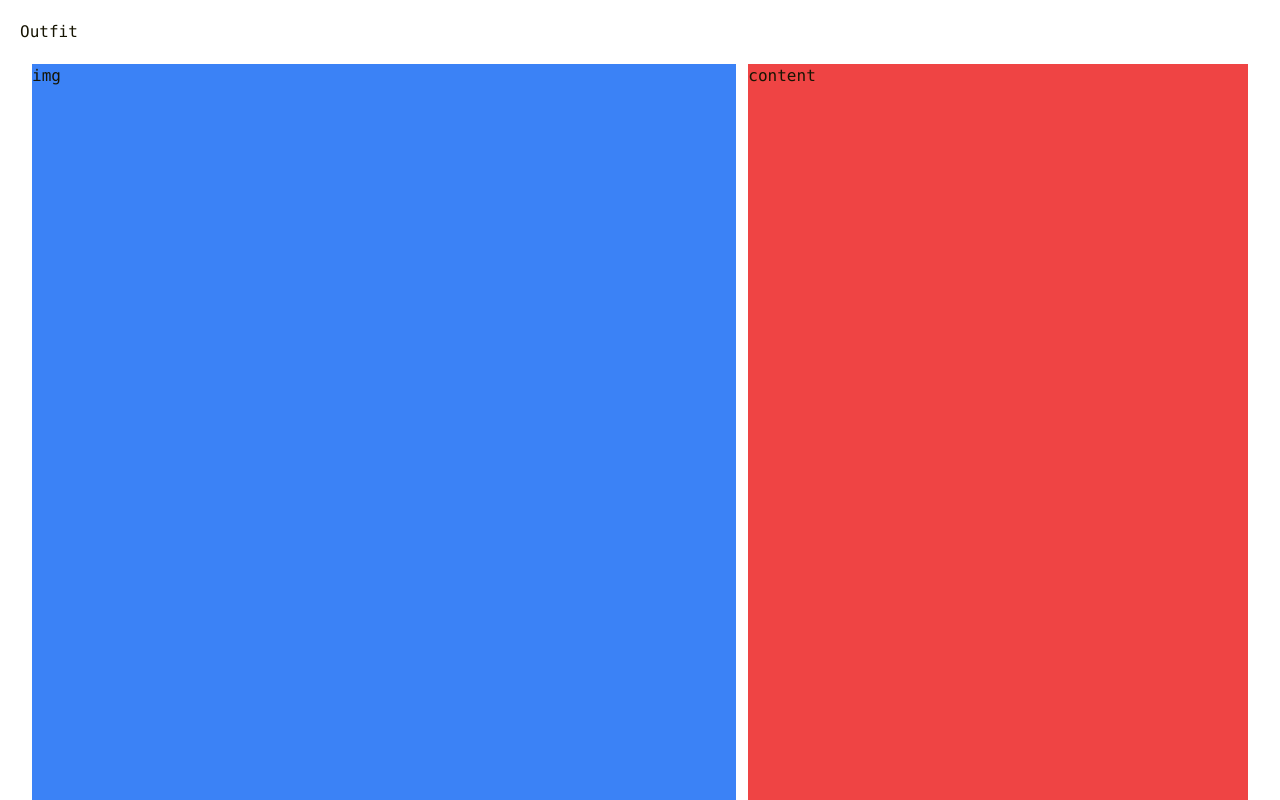
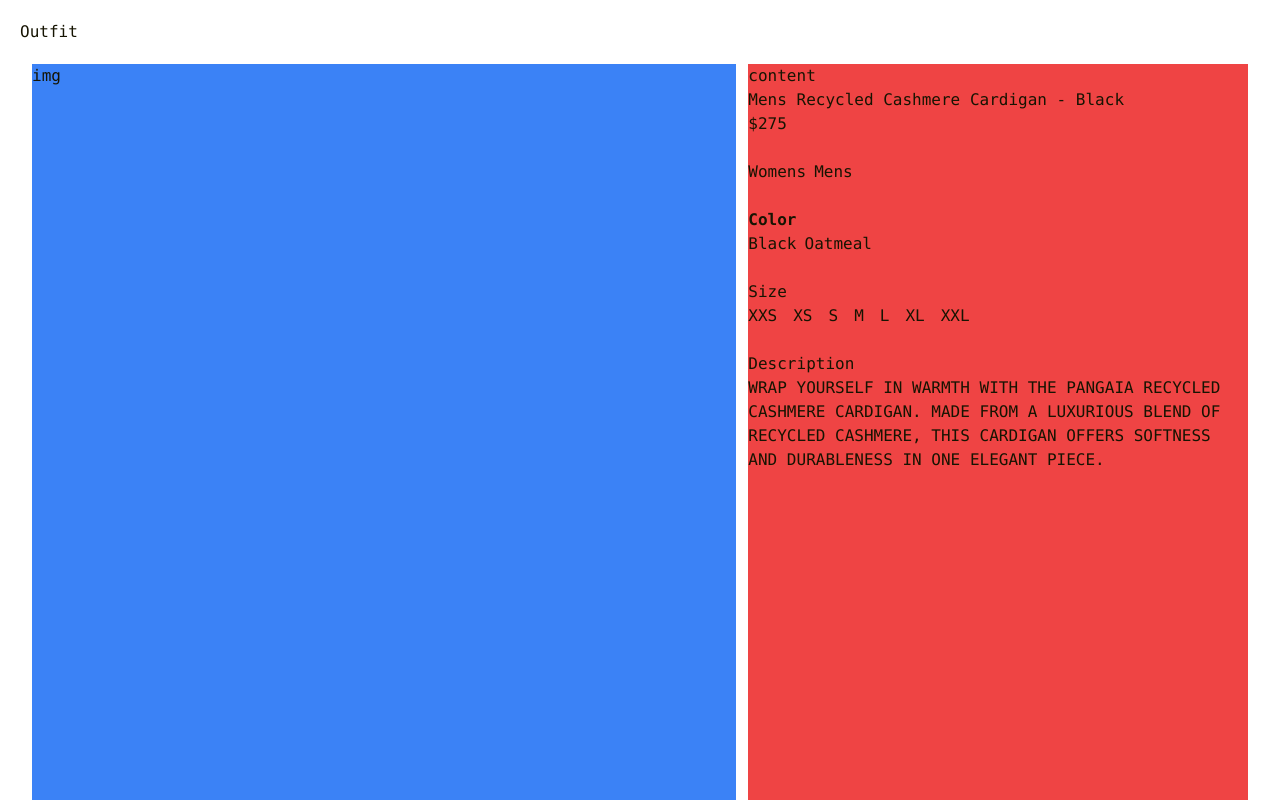
Before and after one commit to jsd8-novarex/e-commerce-frontend, a React (Vite) app: page /product in a window 1280 px wide. Built offline with nearby package versions, Linux system fonts and the light colour scheme.

Commit message:
add content

```diff
--- a/src/components/productPage/ProductDetail.tsx
+++ b/src/components/productPage/ProductDetail.tsx
@@ -4,6 +4,43 @@
   return (
     <section className='col-start-8 col-end-13 bg-red-500'>
       <p>content</p>
+      <div>
+        <h3>Mens Recycled Cashmere Cardigan - Black</h3>
+        <h3>$275</h3><br />
+        <ul className='flex gap-2'>
+          <li>Womens</li>
+          <li>Mens</li>
+        </ul>
+      </div>
+      <br />
+      <div>
+        <h4><b>Color</b></h4>
+        <ul className='flex gap-2'>
+          <li>Black</li>
+          <li>Oatmeal</li>
+        </ul><br />
+      </div>
+      <div>
+        <h4>Size</h4>
+        <ul className='flex gap-4'>
+          <li>XXS</li>
+          <li>XS</li>
+          <li>S</li>
+          <li>M</li>
+          <li>L</li>
+          <li>XL</li>
+          <li>XXL</li>
+        </ul>
+      </div>
+      <br />
+      <div>
+        <h4>Description</h4>
+        <p>
+          WRAP YOURSELF IN WARMTH WITH THE PANGAIA RECYCLED CASHMERE CARDIGAN.
+           MADE FROM A LUXURIOUS BLEND OF RECYCLED CASHMERE,
+           THIS CARDIGAN OFFERS SOFTNESS AND DURABLENESS IN ONE ELEGANT PIECE.
+        </p>
+      </div>
     </section>
   );
 }
```
